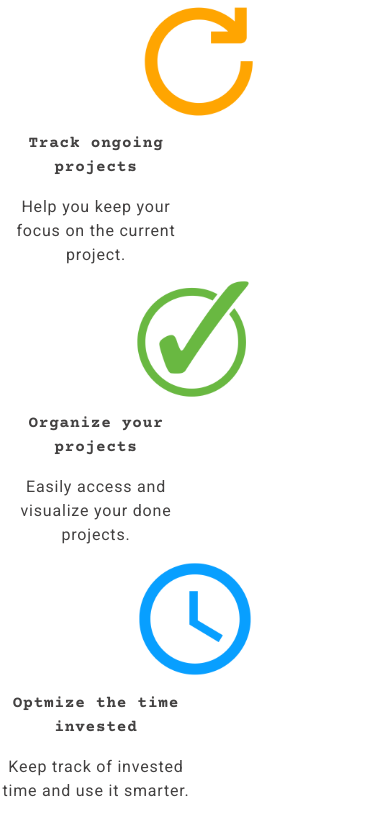
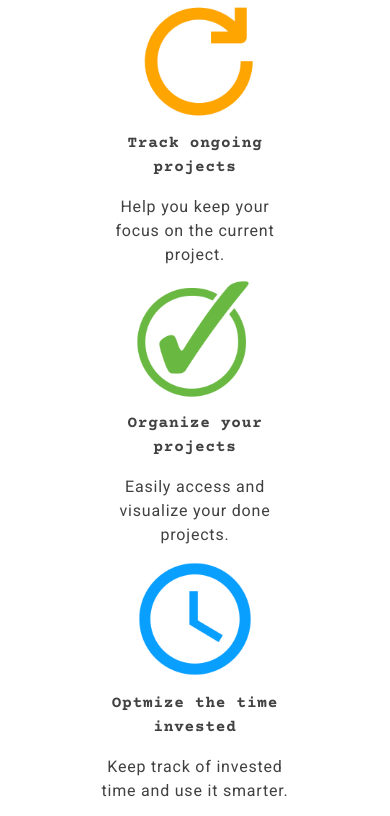
Before and after one commit to edukaki/devlist, a React (Create React App) app: page / in a window 390 px wide. Shown: the part 1120-1936 px from the top of the page. Built offline with nearby package versions, Linux system fonts and the light colour scheme; no server answers.

Commit message:
feat(home): place items on center

```diff
--- a/src/components/InfoCard/index.jsx
+++ b/src/components/InfoCard/index.jsx
@@ -5,8 +5,8 @@ const InfoCard = (props) => {
 
         <div className="flex flex-col">
             <img className="w-36 place-self-center" src={props.src} alt={props.alt} />
-            <h3 className="w-48 text-center pb-4 font-courier font-semibold tracking-wider md:text-left">{props.title}</h3>
-            <p className="w-48 text-center md:text-left tracking-wider lg:w-40">{props.description}</p>
+            <h3 className="w-48 place-self-center text-center pb-4 font-courier font-semibold tracking-wider md:text-left">{props.title}</h3>
+            <p className="w-48 place-self-center text-center md:text-left tracking-wider lg:w-40">{props.description}</p>
         </div>
 
     )
```
